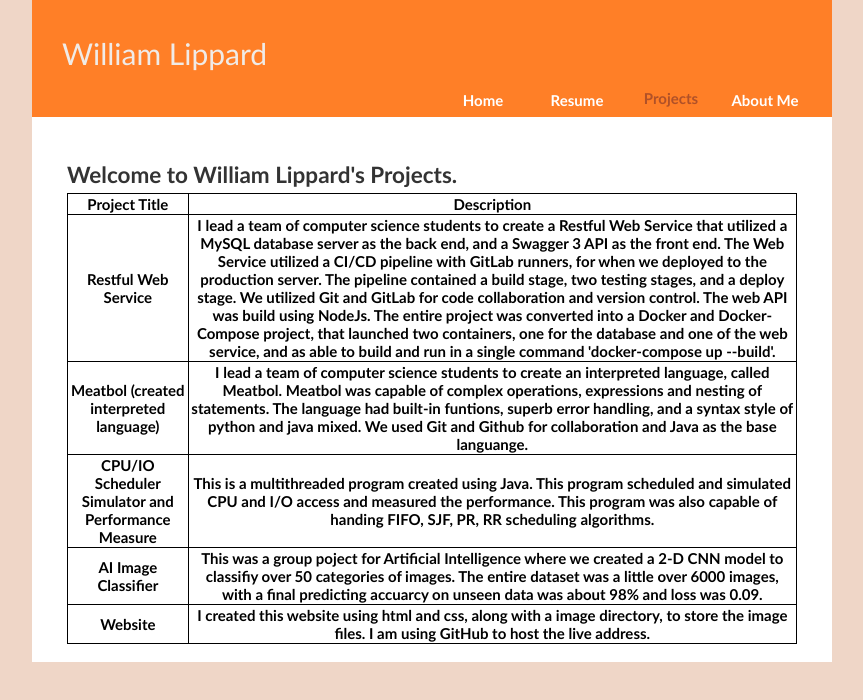
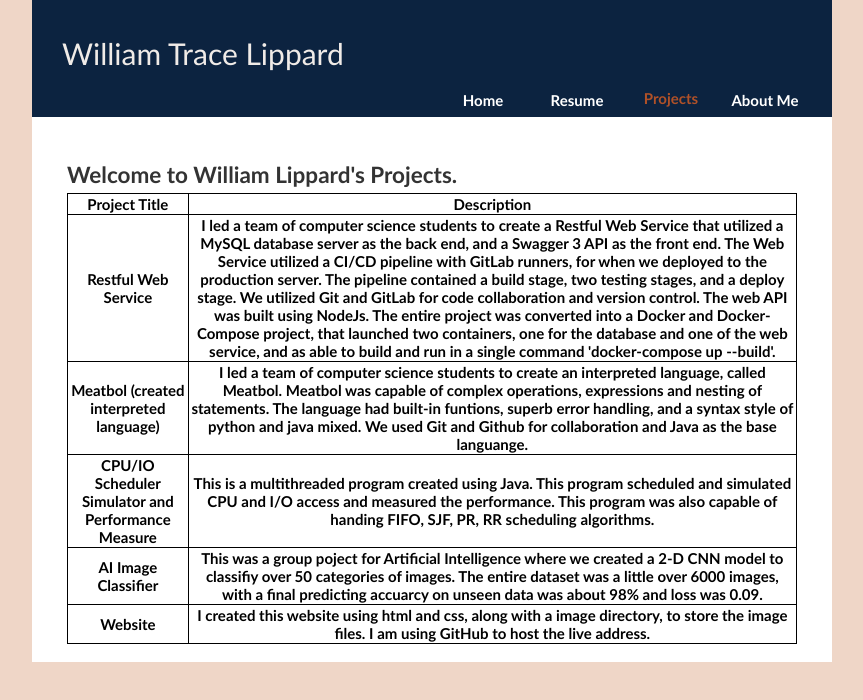
Before and after one commit to daringplanet/WilliamSite, a plain HTML site: page WWW/Projects.html in a window 1280 px wide. Shown: the whole page, without its empty margins (208-1071 px from the left). Drawn offline with Linux system fonts and the light colour scheme.

Commit message:
update spelling and header background

```diff
--- a/WWW/Projects.html
+++ b/WWW/Projects.html
@@ -15,7 +15,7 @@
   <body>
     <div id="head">
 		  <div id="title">
-					 William Lippard
+					 William Trace Lippard
 			</div>
       <div id="menu">
         <ul>
@@ -44,11 +44,11 @@
                 </tr2>
                 <tr>
                     <th>Restful Web Service</th>
-                    <th>I lead a team of computer science students to create a Restful Web Service that utilized a MySQL database server as the back end, and a Swagger 3 API as the front end. The Web Service utilized a CI/CD pipeline with GitLab runners, for when we deployed to the production server. The pipeline contained a build stage, two testing stages, and a deploy stage. We utilized Git and GitLab for code collaboration and version control. The web API was build using NodeJs. The entire project was converted into a Docker and Docker-Compose project, that launched two containers, one for the database and one of the web service, and as able to build and run in a single command 'docker-compose up --build'.</th>
+                    <th>I led a team of computer science students to create a Restful Web Service that utilized a MySQL database server as the back end, and a Swagger 3 API as the front end. The Web Service utilized a CI/CD pipeline with GitLab runners, for when we deployed to the production server. The pipeline contained a build stage, two testing stages, and a deploy stage. We utilized Git and GitLab for code collaboration and version control. The web API was built using NodeJs. The entire project was converted into a Docker and Docker-Compose project, that launched two containers, one for the database and one of the web service, and as able to build and run in a single command 'docker-compose up --build'.</th>
                 </tr>
                 <tr>
                     <th>Meatbol (created interpreted language)</th>
-                    <th>I lead a team of computer science students to create an interpreted language, called Meatbol. Meatbol was capable of complex operations, expressions and nesting of statements. The language had built-in funtions, superb error handling, and a syntax style of python and java mixed. We used Git and Github for collaboration and Java as the base languange.</th>
+                    <th>I led a team of computer science students to create an interpreted language, called Meatbol. Meatbol was capable of complex operations, expressions and nesting of statements. The language had built-in funtions, superb error handling, and a syntax style of python and java mixed. We used Git and Github for collaboration and Java as the base languange.</th>
                 </tr>
                 <tr>
                     <th>CPU/IO Scheduler Simulator and Performance Measure</th>
--- a/WWW/style.css
+++ b/WWW/style.css
@@ -9,7 +9,7 @@ background-color: #efd6c7;
 
 #head
 {
-  background: #e4e4e4 url(./images/Background.png) no-repeat top left;
+  background: #e4e4e4 url(./images/Background2.png) no-repeat top left;
 	width: 800px;
 	height: 117px;
 	padding: 0px;
```
Also changed, not shown: WWW/AboutMe.html (+1 -1 lines), WWW/Home.html (+2 -2 lines), WWW/Resume.html (+1 -1 lines), WWW/images/Background2.png (added), 1 other file.
